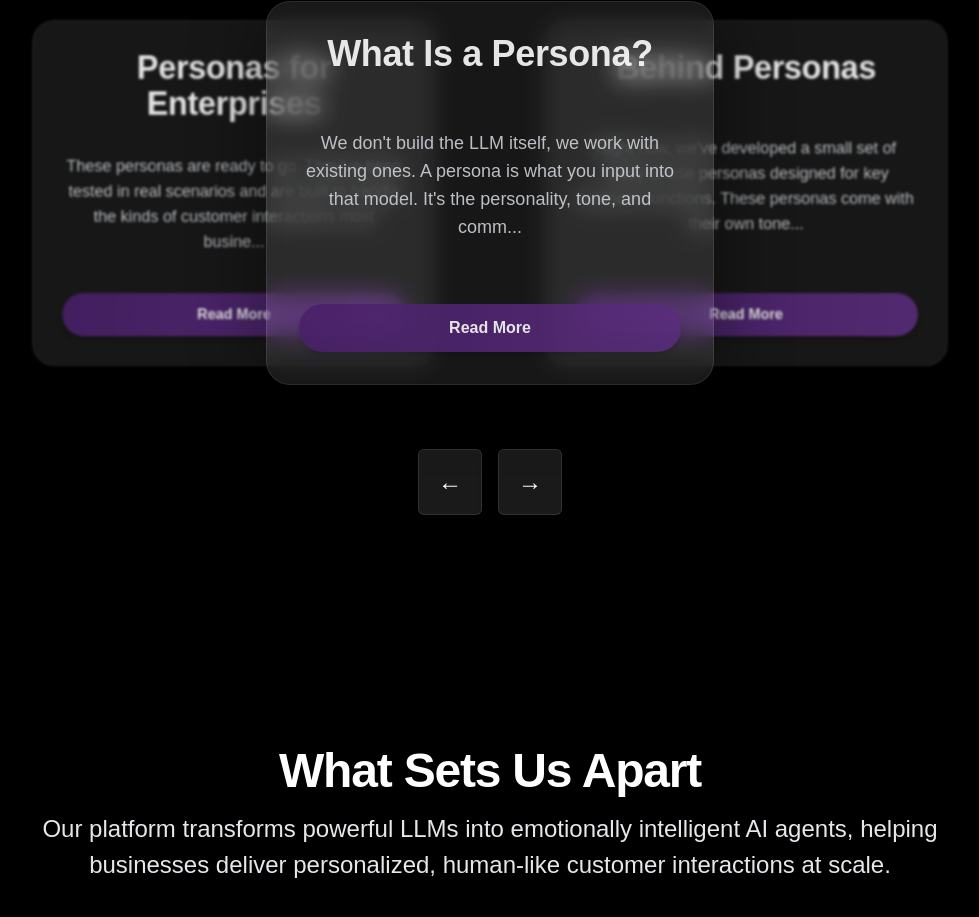
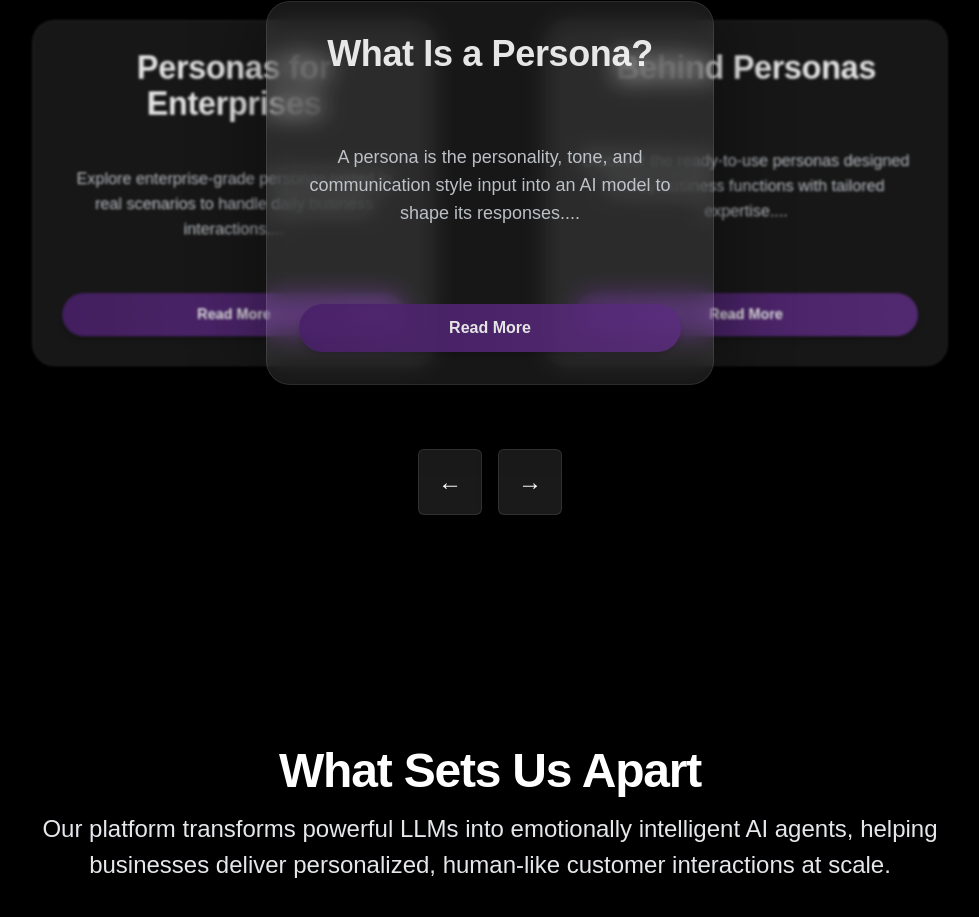
Before and after one commit to ChitChatAI/chitchat_site, a React (Vite) app: page / in a window 1280 px wide. Shown: the part 1071-1988 px from the top of the page, without its empty margins (150-1129 px from the left). Built offline with nearby package versions, Linux system fonts and the light colour scheme; a web font is replaced by a local one.

Commit message:
feature: fixed theblogs section

```diff
--- a/src/data/blogs.ts
+++ b/src/data/blogs.ts
@@ -1,5 +1,5 @@
 export const blogs = [
-  { id: 1, title: "What Is a Persona?", content: "We don't build the LLM itself, we work with existing ones. A persona is what you input into that model. It's the personality, tone, and communication style that shapes how the AI responds.", link: "/whats-a-persona" },
-  { id: 2, title: "Behind Personas", content: "Right now, we've developed a small set of ready-to-use personas designed for key business functions. These personas come with their own tone, function, and domain-specific expertise tailored for business environments.", link: "/behind-personas" },
-  { id: 3, title: "Personas for Enterprises", content: "These personas are ready to go. They've been tested in real scenarios and are built to handle the kinds of customer interactions most businesses deal with daily. From sentiment sensitivity to problem-solving logic, they’re enterprise-grade.", link: "/why-ai-personas" },
+  { id: 1, title: "What Is a Persona?", content: "A persona is the personality, tone, and communication style input into an AI model to shape its responses.", link: "/whats-a-persona" },
+  { id: 2, title: "Behind Personas", content: "Discover the ready-to-use personas designed for key business functions with tailored expertise.", link: "/behind-personas" },
+  { id: 3, title: "Personas for Enterprises", content: "Explore enterprise-grade personas tested in real scenarios to handle daily business interactions.", link: "/why-ai-personas" },
 ];
--- a/src/pages/WhatsAPersona.tsx
+++ b/src/pages/WhatsAPersona.tsx
@@ -1,11 +1,30 @@
-import React from 'react';
+import React, { useEffect, useRef } from 'react';
 import { motion } from 'framer-motion';
 import NavBar from '../components/NavBar';
 import Footer from '../components/Footer';
 import SectionDivider from '../components/SectionDivider';
 import CallToAction from '../components/CallToAction';
 
+const useParallax = (offset = 0.3) => {
+  const ref = useRef<HTMLDivElement>(null);
+
+  useEffect(() => {
+    const handleScroll = () => {
+      if (ref.current) {
+        const { top } = ref.current.getBoundingClientRect();
+        ref.current.style.transform = `translateY(${top * offset}px)`;
+      }
+    };
+
+    window.addEventListener('scroll', handleScroll);
+    return () => window.removeEventListener('scroll', handleScroll);
+  }, [offset]);
+
+  return ref;
+};
+
 const WhatsAPersona: React.FC = () => {
+  const parallaxRef = useParallax(0.3);
   const glowHeadingClass = "relative text-white mb-6 after:content-[''] after:absolute after:inset-0 after:bg-gradient-to-r after:from-theme-light after:to-transparent after:blur-md after:opacity-50";
 
   return (
@@ -14,7 +33,10 @@ const WhatsAPersona: React.FC = () => {
       <NavBar />
 
       {/* Hero Section */}
-      <section className="relative flex items-center justify-center min-h-[400px] md:min-h-[500px] bg-black bg-cover bg-center bg-no-repeat overflow-hidden py-24">
+      <section
+        ref={parallaxRef}
+        className="relative flex items-center justify-center min-h-[400px] md:min-h-[500px] bg-black bg-cover bg-center bg-no-repeat overflow-hidden py-24"
+      >
         <div className="relative z-10 bg-white/10 backdrop-blur-sm p-6 rounded-xl border border-white/20 shadow-lg max-w-2xl mx-auto">
           <div className="max-w-4xl mx-auto text-center">
             <h1 className="text-3xl sm:text-4xl md:text-5xl font-extrabold text-transparent bg-clip-text bg-gradient-to-r from-theme-light to-primary-400 mb-6 leading-tight">
```
